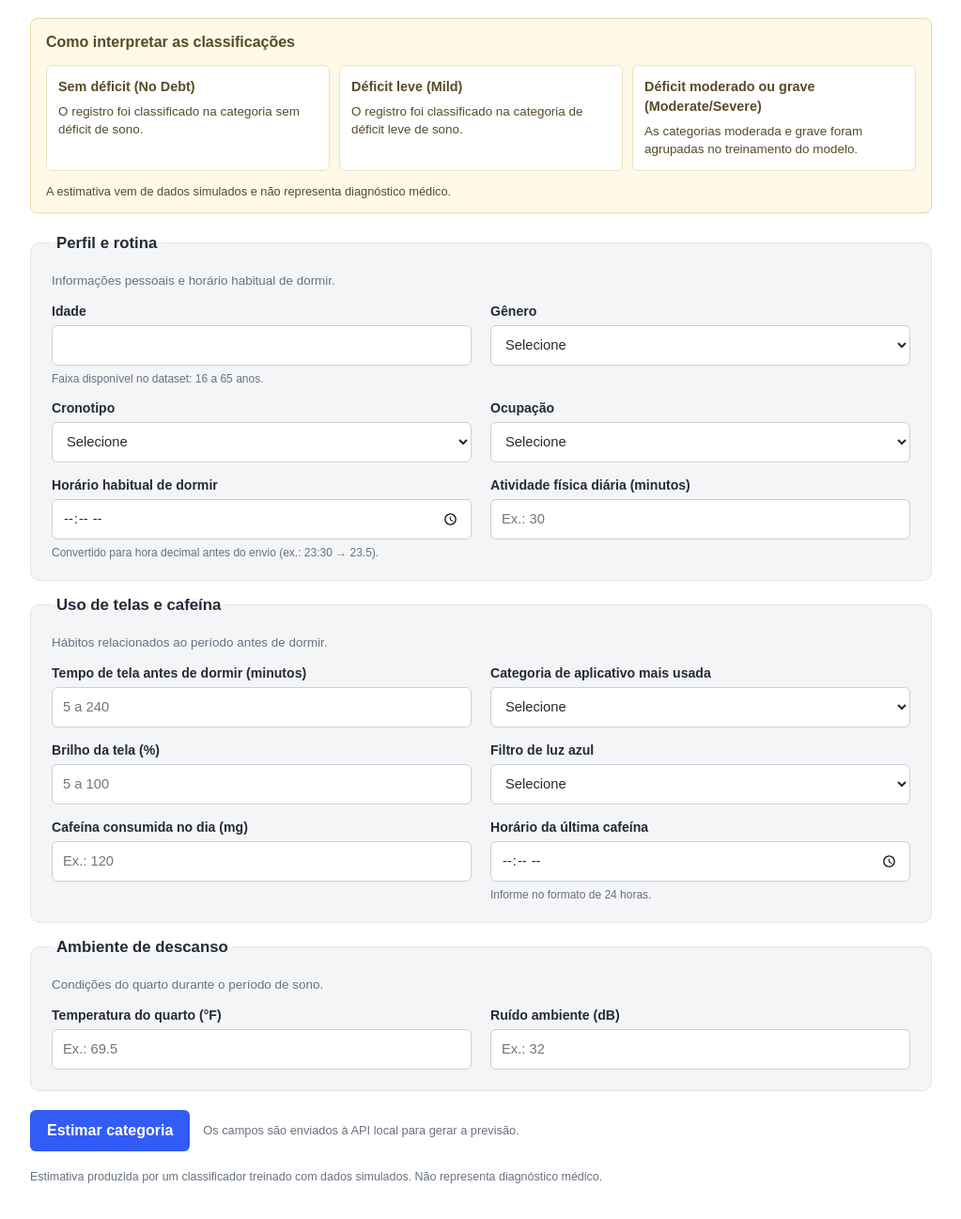
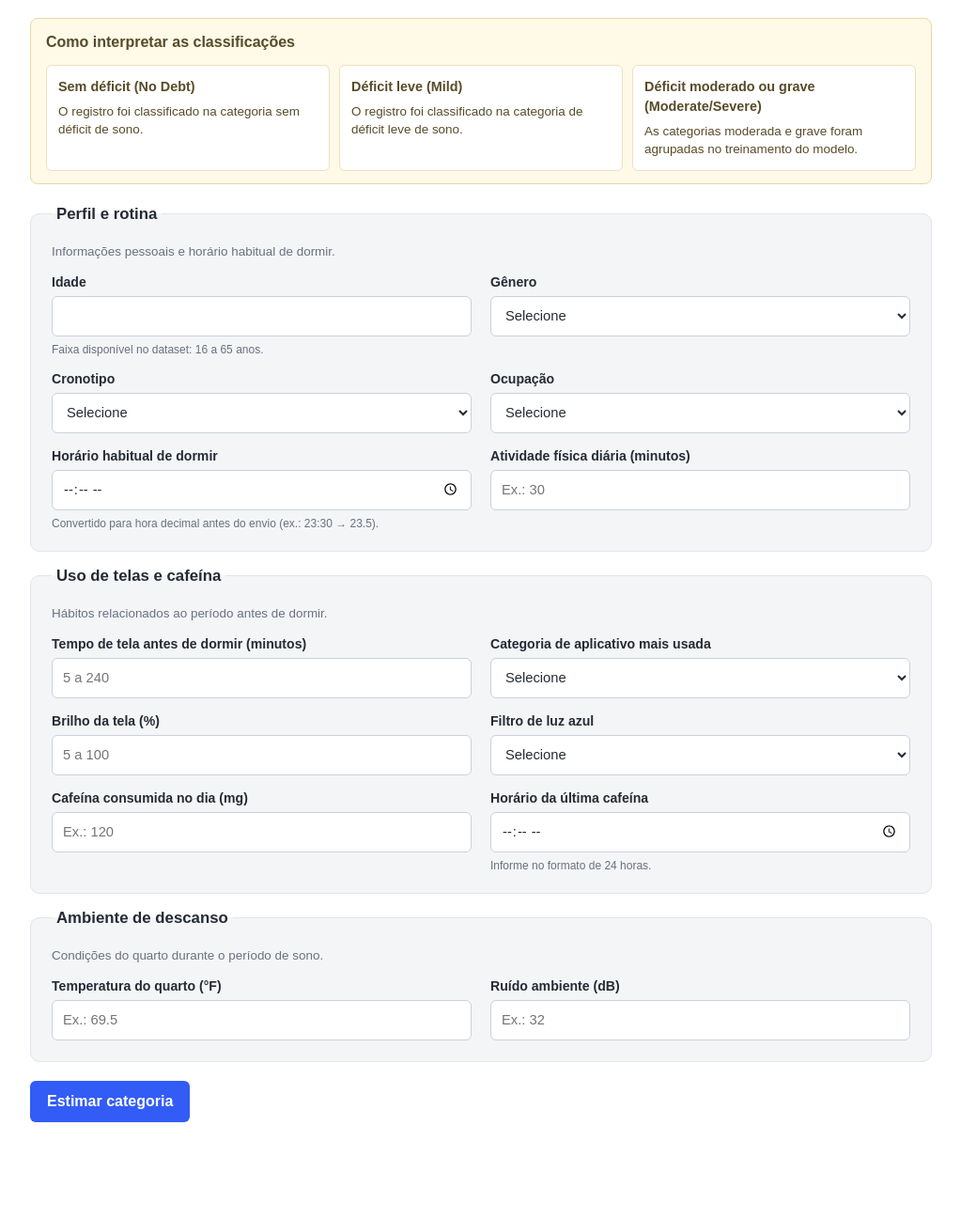
Before and after one commit to pedbcrespo/mvp-digital-insomnia-front, a plain HTML site: page index.html in a window 1280 px wide. Shown: the part 193-1490 px from the top of the page at 94% size, without its empty margins (128-1151 px from the left). After the commit the page ends 1443 px from the top, so only its background shows below. Drawn offline with Linux system fonts and the light colour scheme.

Commit message:
limpando

```diff
--- a/index.html
+++ b/index.html
@@ -33,11 +33,7 @@
                     <p>As categorias moderada e grave foram agrupadas no treinamento do modelo.</p>
                 </div>
             </div>
-            <p class="classification-note">A estimativa vem de dados simulados e não representa diagnóstico médico.</p>
         </aside>
-        <!-- <aside class="notice"><strong>Projeto acadêmico:</strong> o modelo foi treinado com dados simulados. O resultado
-            é apenas uma demonstração e não substitui avaliação ou orientação profissional.</aside>
-        <div class="api"><span>API de previsão</span><code>http://127.0.0.1:5000/digital-insomnia/predict</code></div> -->
 
         <form id="sleep-form">
             <fieldset>
@@ -99,16 +95,13 @@
                 </div>
             </fieldset>
 
-            <div class="actions"><button id="submit-button" type="submit">Estimar categoria</button><span
-                    class="action-hint">Os campos são enviados à API local para gerar a previsão.</span></div>
+            <div class="actions"><button id="submit-button" type="submit">Estimar categoria</button></div>
             <section id="result" role="status" aria-live="polite">
                 <p id="result-label">Categoria estimada</p>
                 <h2 id="result-value"></h2>
                 <p id="result-detail"></p>
             </section>
         </form>
-        <footer>Estimativa produzida por um classificador treinado com dados simulados. Não representa diagnóstico
-            médico.</footer>
     </main>
     <script src="scripts.js" defer></script>
 </body>
```
